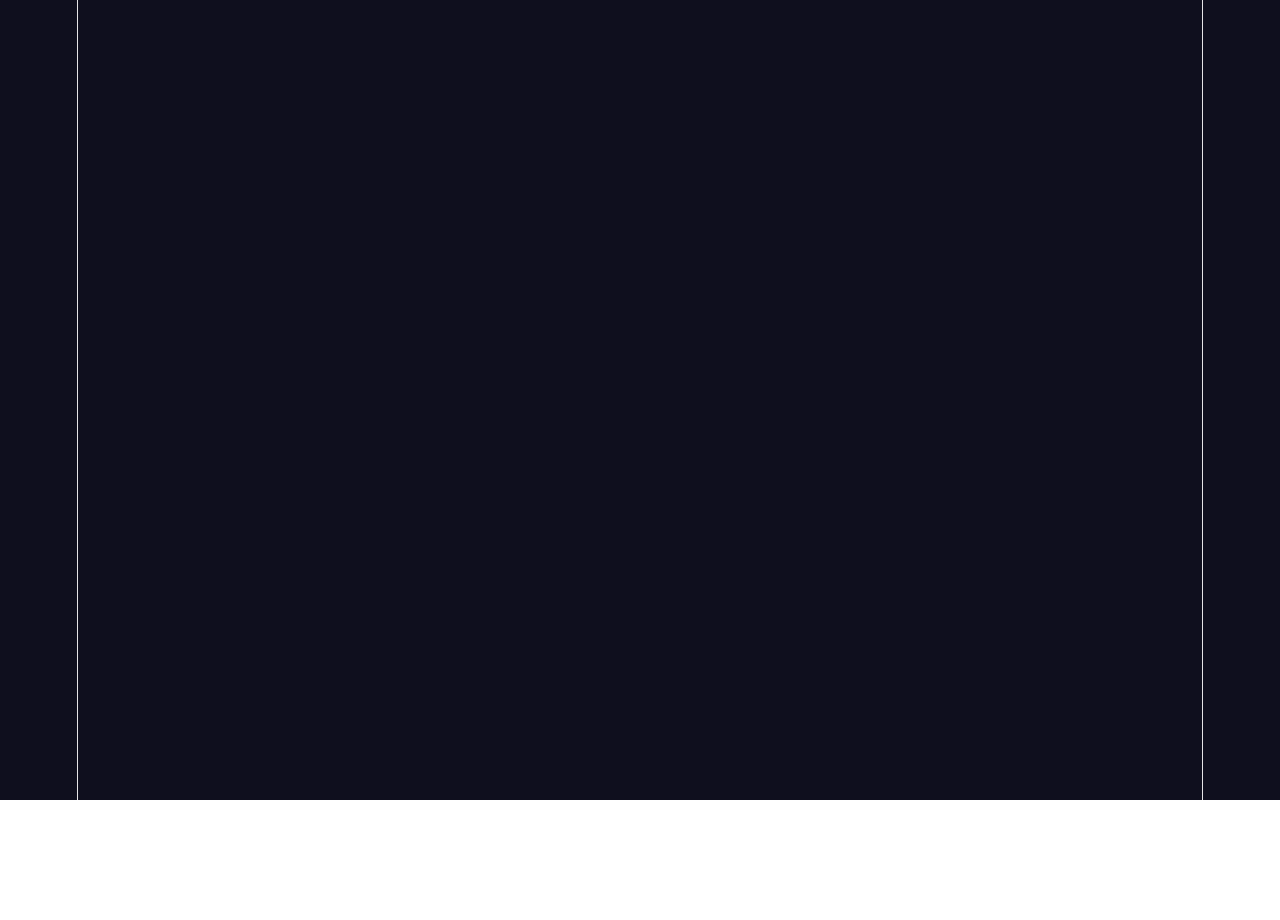
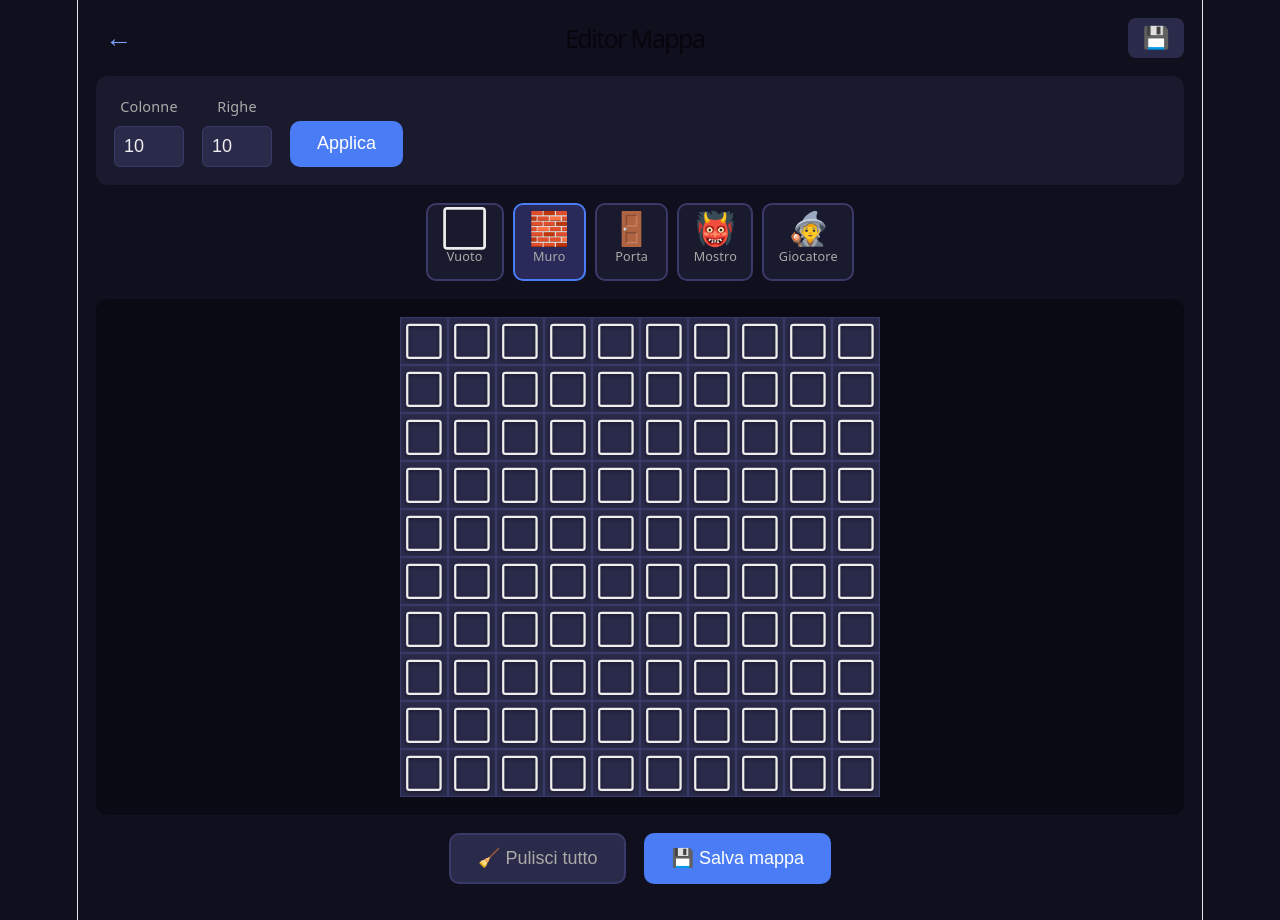
Before and after one commit to malaman-michael/aruco-game, a Vue app: page /#/map-editor in a window 1280 px wide. Before the commit this address had no page. Before the commit the page ends 800 px from the top, so only its background shows below. Built offline with nearby package versions, Linux system fonts and the light colour scheme.

Commit message:
aggiunta funzionalità per la creazione delle mappe

```diff
--- a/src/router/index.js
+++ b/src/router/index.js
@@ -2,11 +2,13 @@ import { createRouter, createWebHashHistory } from 'vue-router'
 import HomeView from '../views/HomeView.vue'
 import SetupView from '../views/SetupView.vue'
 import GameView from '../views/GameView.vue'
+import MapEditorView from '../views/MapEditorView.vue' // 👈 nuovo
 
 const routes = [
   { path: '/', component: HomeView },
   { path: '/setup', component: SetupView },
   { path: '/game', component: GameView },
+  { path: '/map-editor', component: MapEditorView }, // 👈 nuova route
 ]
 
 export default createRouter({
--- /dev/null
+++ b/src/stores/mapStore.js
@@ -0,0 +1,114 @@
+import { defineStore } from 'pinia'
+import { ref, computed } from 'vue'
+
+// Tipi di cella disponibili
+export const CELL_TYPES = {
+  EMPTY: 'empty',
+  WALL: 'wall',
+  DOOR: 'door',
+  MONSTER_SPAWN: 'monster_spawn',
+  PLAYER_SPAWN: 'player_spawn',
+}
+
+// Etichette ed emoji per UI
+export const CELL_TYPE_INFO = {
+  [CELL_TYPES.EMPTY]: { label: 'Vuoto', emoji: '⬜', color: '#2a2a4a' },
+  [CELL_TYPES.WALL]: { label: 'Muro', emoji: '🧱', color: '#6a4a2a' },
+  [CELL_TYPES.DOOR]: { label: 'Porta', emoji: '🚪', color: '#4a3a1a' },
+  [CELL_TYPES.MONSTER_SPAWN]: { label: 'Mostro', emoji: '👹', color: '#6a2a2a' },
+  [CELL_TYPES.PLAYER_SPAWN]: { label: 'Giocatore', emoji: '🧙', color: '#2a4a6a' },
+}
+
+const STORAGE_KEY = 'aruco-map-data'
+
+export const useMapStore = defineStore('map', () => {
+  // Dimensioni griglia
+  const cols = ref(10)
+  const rows = ref(10)
+
+  // Matrice di celle: array di array, ogni cella è una stringa (tipo)
+  const grid = ref([])
+
+  // Inizializza o ridimensiona la griglia
+  function initGrid(newCols = cols.value, newRows = rows.value) {
+    const newGrid = []
+    for (let r = 0; r < newRows; r++) {
+      const row = []
+      for (let c = 0; c < newCols; c++) {
+        // Mantieni i vecchi valori se possibile
+        if (grid.value[r] && grid.value[r][c] !== undefined) {
+          row.push(grid.value[r][c])
+        } else {
+          row.push(CELL_TYPES.EMPTY)
+        }
+      }
+      newGrid.push(row)
+    }
+    grid.value = newGrid
+  }
+
+  // Imposta dimensioni e reinizializza
+  function setSize(newCols, newRows) {
+    cols.value = newCols
+    rows.value = newRows
+    initGrid(newCols, newRows)
+    saveToStorage()
+  }
+
+  // Cambia tipo di una cella
+  function setCell(col, row, type) {
+    if (col >= 0 && col < cols.value && row >= 0 && row < rows.value) {
+      grid.value[row][col] = type
+      saveToStorage()
+    }
+  }
+
+  // Ottieni tipo cella
+  function getCell(col, row) {
+    return grid.value[row]?.[col] || CELL_TYPES.EMPTY
+  }
+
+  // Pulisci tutta la mappa
+  function clearMap() {
+    initGrid(cols.value, rows.value)
+    saveToStorage()
+  }
+
+  // Persistenza
+  function saveToStorage() {
+    localStorage.setItem(STORAGE_KEY, JSON.stringify({
+      cols: cols.value,
+      rows: rows.value,
+      grid: grid.value,
+    }))
+  }
+
+  function loadFromStorage() {
+    try {
+      const raw = localStorage.getItem(STORAGE_KEY)
+      if (raw) {
+        const data = JSON.parse(raw)
+        cols.value = data.cols || 10
+        rows.value = data.rows || 10
+        grid.value = data.grid || []
+        // Assicurati che le dimensioni corrispondano
+        if (grid.value.length !== rows.value || (grid.value[0] && grid.value[0].length !== cols.value)) {
+          initGrid(cols.value, rows.value)
+        }
+      } else {
+        initGrid(cols.value, rows.value)
+      }
+    } catch {
+      initGrid(cols.value, rows.value)
+    }
+  }
+
+  // Carica all'avvio
+  loadFromStorage()
+
+  return {
+    cols, rows, grid,
+    setSize, setCell, getCell, clearMap,
+    saveToStorage,
+  }
+})
--- a/src/views/HomeView.vue
+++ b/src/views/HomeView.vue
@@ -12,6 +12,10 @@
   </button>
   <button class="btn-setup" @click="$router.push('/setup')">
     ⚙️ Configurazione
+  </button>
+  <!-- 👇 Nuovo pulsante -->
+  <button class="btn-map" @click="$router.push('/map-editor')">
+    🗺️ Editor Mappa
   </button>
 </div>
 
@@ -40,6 +44,18 @@ const allCornersAssigned = computed(() => markersStore.allCornersAssigned)
 </script>
 
 <style scoped>
+
+.btn-map {
+  background: #2a2a4a;
+  color: #aaa;
+  border: 2px solid #3a3a6a;
+  border-radius: 14px;
+  padding: 0.9rem;
+  font-size: 1rem;
+  cursor: pointer;
+}
+
+
 .home-view {
   min-height: 100vh;
   background: linear-gradient(160deg, #0f0f1e 0%, #1a1a3a 100%);
--- /dev/null
+++ b/src/views/MapEditorView.vue
@@ -0,0 +1,268 @@
+<template>
+  <div class="map-editor">
+    <!-- Header -->
+    <div class="editor-header">
+      <button class="back-btn" @click="$router.push('/')">←</button>
+      <h1>Editor Mappa</h1>
+      <div class="header-actions">
+        <button class="icon-btn" @click="saveMap" title="Salva mappa">💾</button>
+      </div>
+    </div>
+
+    <!-- Controlli dimensioni -->
+    <div class="size-controls">
+      <div class="size-input">
+        <label>Colonne</label>
+        <input type="number" v-model.number="tempCols" min="4" max="20" />
+      </div>
+      <div class="size-input">
+        <label>Righe</label>
+        <input type="number" v-model.number="tempRows" min="4" max="20" />
+      </div>
+      <button class="btn-primary" @click="applySize">Applica</button>
+    </div>
+
+    <!-- Palette strumenti -->
+    <div class="tool-palette">
+      <div
+        v-for="(info, type) in CELL_TYPE_INFO"
+        :key="type"
+        class="tool-item"
+        :class="{ active: selectedType === type }"
+        @click="selectedType = type"
+      >
+        <span class="tool-emoji">{{ info.emoji }}</span>
+        <span class="tool-label">{{ info.label }}</span>
+      </div>
+    </div>
+
+    <!-- Griglia editabile -->
+    <div class="grid-container">
+      <div class="grid-wrapper">
+        <div
+          v-for="(row, r) in mapStore.grid"
+          :key="r"
+          class="grid-row"
+        >
+          <div
+            v-for="(cell, c) in row"
+            :key="c"
+            class="grid-cell"
+            :style="{ backgroundColor: getCellColor(cell) }"
+            @click="setCell(c, r)"
+            @contextmenu.prevent="setCell(c, r, CELL_TYPES.EMPTY)"
+          >
+            <span class="cell-emoji">{{ CELL_TYPE_INFO[cell]?.emoji || '⬜' }}</span>
+          </div>
+        </div>
+      </div>
+    </div>
+
+    <!-- Azioni -->
+    <div class="action-bar">
+      <button class="btn-secondary" @click="clearMap">🧹 Pulisci tutto</button>
+      <button class="btn-primary" @click="saveMap">💾 Salva mappa</button>
+    </div>
+  </div>
+</template>
+
+<script setup>
+import { ref, onMounted } from 'vue'
+import { useMapStore, CELL_TYPES, CELL_TYPE_INFO } from '../stores/mapStore.js'
+
+const mapStore = useMapStore()
+
+const tempCols = ref(mapStore.cols)
+const tempRows = ref(mapStore.rows)
+const selectedType = ref(CELL_TYPES.WALL)
+
+onMounted(() => {
+  tempCols.value = mapStore.cols
+  tempRows.value = mapStore.rows
+})
+
+function applySize() {
+  mapStore.setSize(tempCols.value, tempRows.value)
+}
+
+function setCell(col, row, forcedType = null) {
+  const type = forcedType !== null ? forcedType : selectedType.value
+  mapStore.setCell(col, row, type)
+}
+
+function getCellColor(type) {
+  return CELL_TYPE_INFO[type]?.color || '#2a2a4a'
+}
+
+function clearMap() {
+  if (confirm('Cancellare tutta la mappa?')) {
+    mapStore.clearMap()
+  }
+}
+
+function saveMap() {
+  mapStore.saveToStorage()
+  alert('Mappa salvata!')
+}
+</script>
+
+<style scoped>
+.map-editor {
+  min-height: 100vh;
+  background: #0f0f1e;
+  color: #eee;
+  display: flex;
+  flex-direction: column;
+  padding: 1rem;
+  padding-bottom: 2rem;
+}
+
+.editor-header {
+  display: flex;
+  align-items: center;
+  gap: 1rem;
+  margin-bottom: 1rem;
+}
+h1 {
+  margin: 0;
+  font-size: 1.4rem;
+  flex: 1;
+}
+.back-btn {
+  background: none;
+  border: none;
+  color: #7c9ef5;
+  font-size: 1.5rem;
+  cursor: pointer;
+  padding: 0.2rem 0.5rem;
+}
+.header-actions {
+  display: flex;
+  gap: 0.5rem;
+}
+.icon-btn {
+  background: #2a2a4a;
+  border: none;
+  color: #ccc;
+  font-size: 1.2rem;
+  padding: 0.4rem 0.8rem;
+  border-radius: 8px;
+  cursor: pointer;
+}
+
+.size-controls {
+  display: flex;
+  align-items: flex-end;
+  gap: 1rem;
+  background: #1a1a2e;
+  padding: 1rem;
+  border-radius: 12px;
+  margin-bottom: 1rem;
+}
+.size-input {
+  display: flex;
+  flex-direction: column;
+  gap: 0.3rem;
+}
+.size-input label {
+  font-size: 0.8rem;
+  color: #aaa;
+}
+.size-input input {
+  background: #2a2a4a;
+  border: 1px solid #3a3a6a;
+  border-radius: 6px;
+  color: #eee;
+  padding: 0.5rem;
+  width: 70px;
+  font-size: 1rem;
+}
+
+.tool-palette {
+  display: flex;
+  flex-wrap: wrap;
+  gap: 0.5rem;
+  margin-bottom: 1rem;
+  justify-content: center;
+}
+.tool-item {
+  display: flex;
+  flex-direction: column;
+  align-items: center;
+  background: #1a1a2e;
+  border: 2px solid #3a3a6a;
+  border-radius: 10px;
+  padding: 0.5rem 0.8rem;
+  cursor: pointer;
+  transition: all 0.15s;
+  min-width: 70px;
+}
+.tool-item.active {
+  border-color: #4a7cf5;
+  background: #2a2a5a;
+}
+.tool-emoji {
+  font-size: 1.8rem;
+}
+.tool-label {
+  font-size: 0.7rem;
+  color: #aaa;
+  margin-top: 0.2rem;
+}
+
+.grid-container {
+  flex: 1;
+  overflow: auto;
+  background: #0a0a14;
+  border-radius: 12px;
+  padding: 1rem;
+  margin-bottom: 1rem;
+}
+.grid-wrapper {
+  display: inline-block;
+}
+.grid-row {
+  display: flex;
+}
+.grid-cell {
+  width: 48px;
+  height: 48px;
+  border: 1px solid #3a3a6a;
+  display: flex;
+  align-items: center;
+  justify-content: center;
+  cursor: pointer;
+  transition: transform 0.1s;
+}
+.grid-cell:hover {
+  transform: scale(1.02);
+  border-color: #7c9ef5;
+  z-index: 1;
+}
+.cell-emoji {
+  font-size: 1.5rem;
+  filter: drop-shadow(0 1px 2px rgba(0,0,0,0.5));
+}
+
+.action-bar {
+  display: flex;
+  justify-content: center;
+  gap: 1rem;
+}
+.btn-primary, .btn-secondary {
+  padding: 0.7rem 1.5rem;
+  border-radius: 10px;
+  font-size: 1rem;
+  cursor: pointer;
+  border: none;
+}
+.btn-primary {
+  background: #4a7cf5;
+  color: #fff;
+}
+.btn-secondary {
+  background: #2a2a4a;
+  color: #aaa;
+  border: 2px solid #3a3a6a;
+}
+</style>
```
Lines whose indentation alone changed are shown as unchanged.
